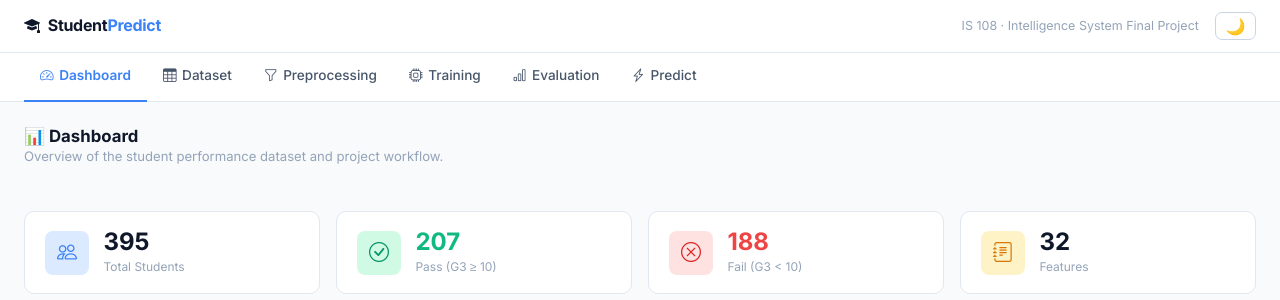
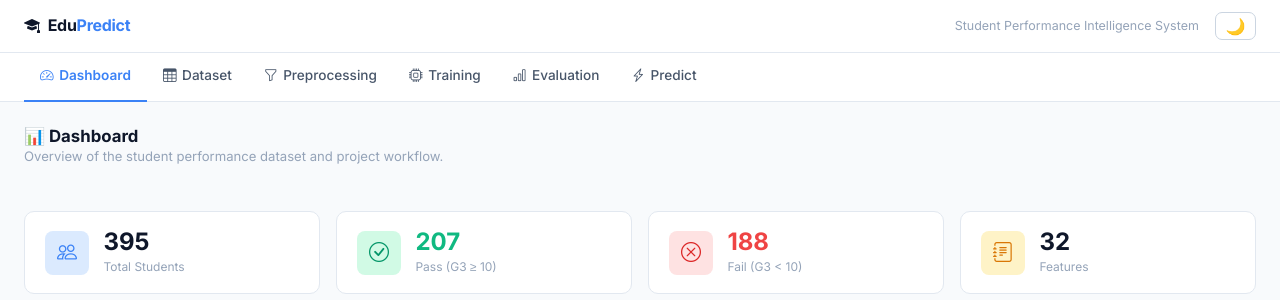
Before and after one commit to RoyBayotlang/is108-project-student_performance, a Flask app: page / in a window 1280 px wide. Shown: the top 300 px of the page. Run offline with Flask 3, Linux system fonts and the light colour scheme.

Commit message:
Changed the name

```diff
--- a/templates/index.html
+++ b/templates/index.html
@@ -3,8 +3,8 @@
 <head>
   <meta charset="UTF-8" />
   <meta name="viewport" content="width=device-width, initial-scale=1.0" />
-  <title>Student Performance Prediction</title>
-  <meta name="description" content="Business Intelligence app for predicting student performance using KNN, SVM, and ANN algorithms." />
+  <title>EduPredict — Student Performance Intelligence System</title>
+  <meta name="description" content="EduPredict — an intelligent student performance prediction system using KNN, SVM, and ANN algorithms." />
 
   <!-- Bootstrap 5 -->
   <link href="https://cdn.jsdelivr.net/npm/bootstrap@5.3.3/dist/css/bootstrap.min.css" rel="stylesheet" />
@@ -19,9 +19,9 @@
 
 <!-- ── Navbar ───────────────────────────────────────────────────────────────── -->
 <nav class="navbar navbar-expand-lg px-4 py-2">
-  <span class="navbar-brand"><i class="bi bi-mortarboard-fill me-2"></i>Student<span>Predict</span></span>
+  <span class="navbar-brand"><i class="bi bi-mortarboard-fill me-2"></i>Edu<span>Predict</span></span>
   <div class="ms-auto d-flex align-items-center gap-3">
-    <span class="text-muted" style="font-size:0.78rem;">IS 108 · Intelligence System Final Project</span>
+    <span class="text-muted" style="font-size:0.78rem;">Student Performance Intelligence System</span>
     <button id="theme-toggle" title="Toggle dark / light mode">🌙</button>
   </div>
 </nav>
```
